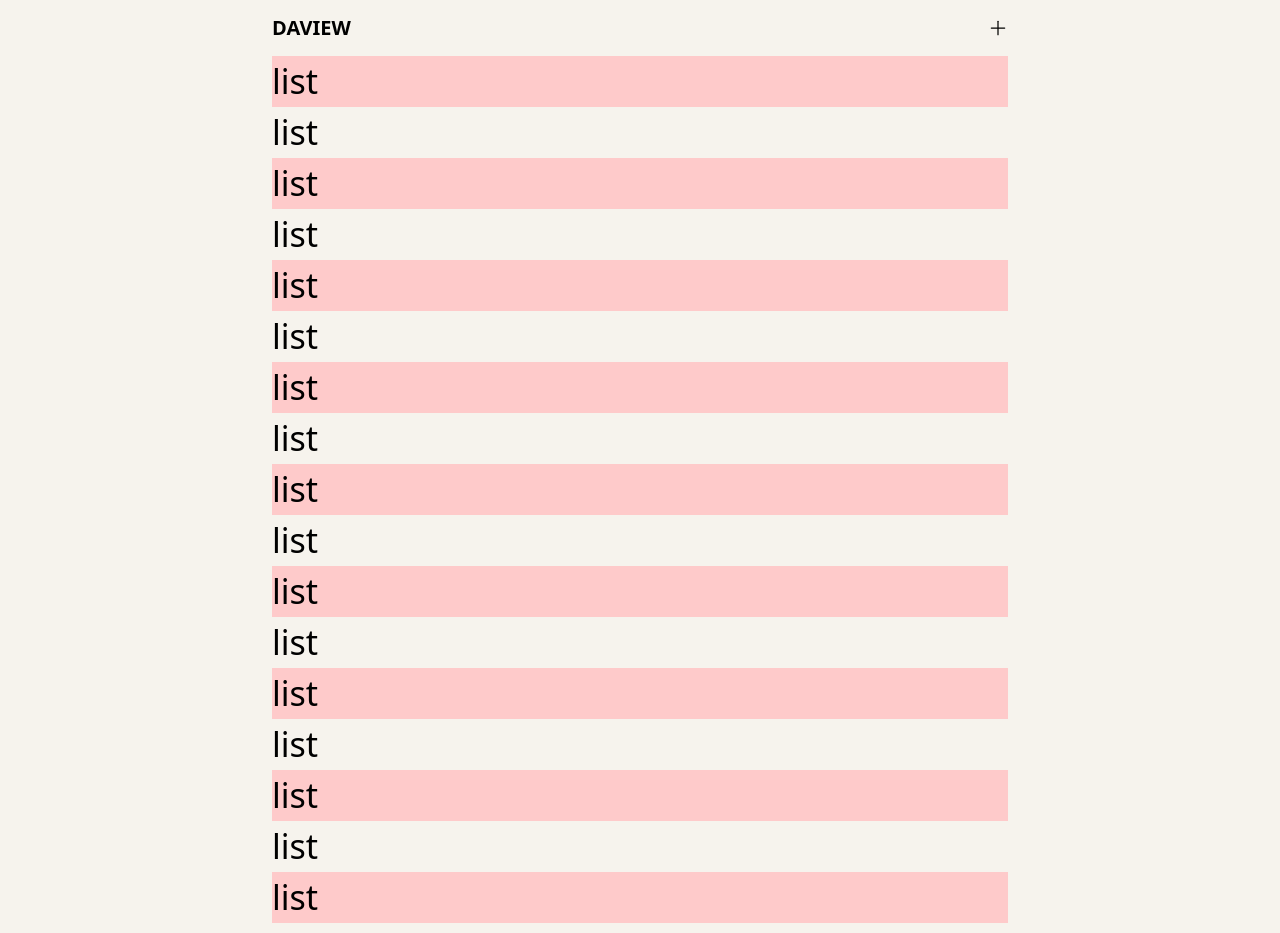
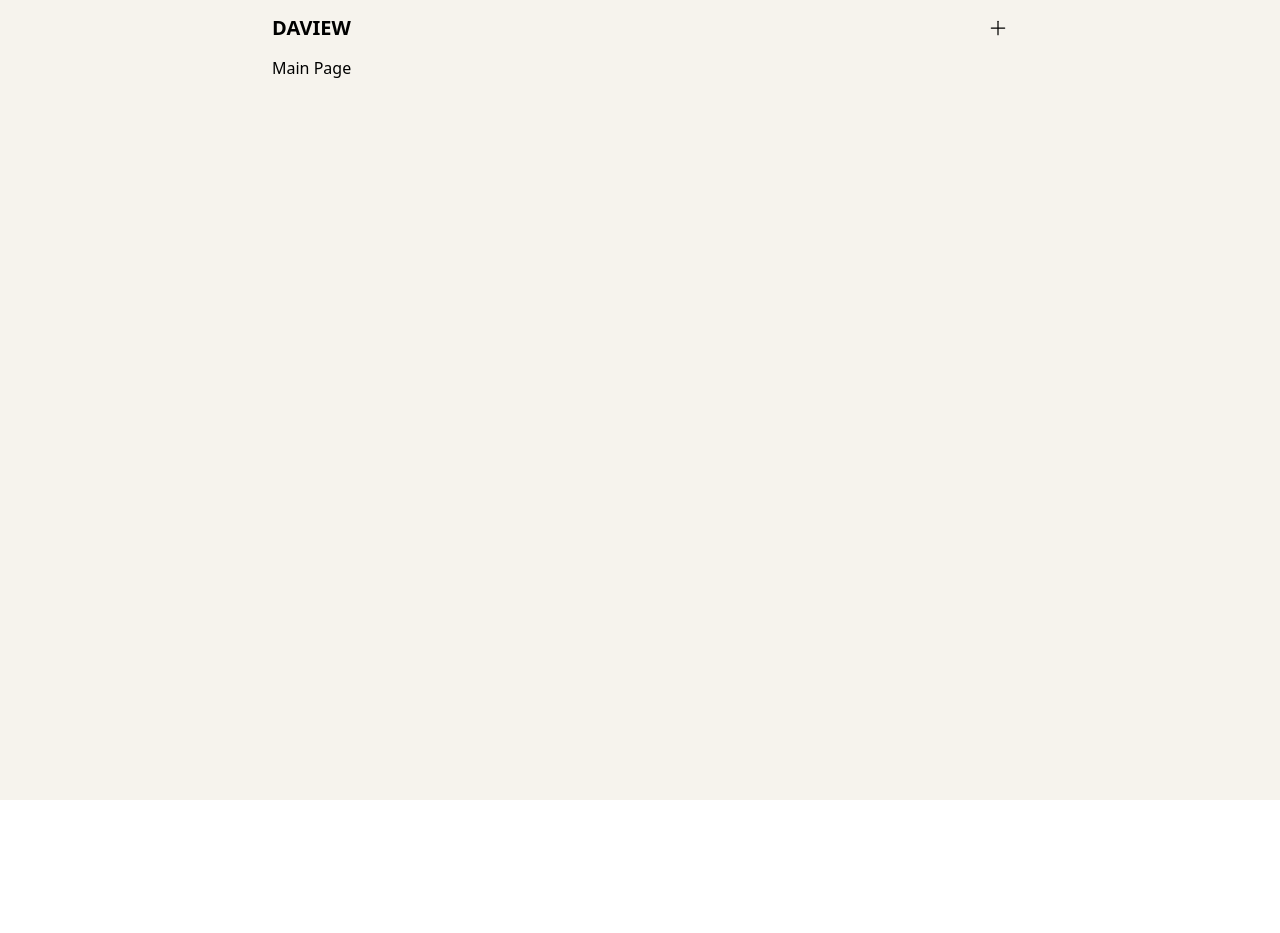
Before and after one commit to meetup-fe-next/daview-ui, a Next.js app: page / in a window 1280 px wide. Shown: the top 933 px of the page. After the commit the page ends 800 px from the top, so only its background shows below. Built offline with nearby package versions, Linux system fonts and the light colour scheme.

Commit message:
chore: 불필요한 코드 제거

```diff
--- a/app/page.tsx
+++ b/app/page.tsx
@@ -8,28 +8,7 @@ export default async function Home() {
         <Header />
       </PageLayout.TopFixed>
       <PageLayout.Contents>
-        {/* TODO: PR 머지할 때, QA용 코드 제거하기 */}
-        <ul>
-          <li className="bg-red-200 text-2xl">list</li>
-          <li className="text-2xl">list</li>
-          <li className="bg-red-200 text-2xl">list</li>
-          <li className="text-2xl">list</li>
-          <li className="bg-red-200 text-2xl">list</li>
-          <li className="text-2xl">list</li>
-          <li className="bg-red-200 text-2xl">list</li>
-          <li className="text-2xl">list</li>
-          <li className="bg-red-200 text-2xl">list</li>
-          <li className="text-2xl">list</li>
-          <li className="bg-red-200 text-2xl">list</li>
-          <li className="text-2xl">list</li>
-          <li className="bg-red-200 text-2xl">list</li>
-          <li className="text-2xl">list</li>
-          <li className="bg-red-200 text-2xl">list</li>
-          <li className="text-2xl">list</li>
-          <li className="bg-red-200 text-2xl">list</li>
-          <li className="text-2xl">list</li>
-          <li className="bg-red-200 text-2xl">list</li>
-        </ul>
+        <h1>Main Page</h1>
       </PageLayout.Contents>
     </>
   );
--- a/app/search/page.tsx
+++ b/app/search/page.tsx
@@ -10,7 +10,7 @@ export default async function Search() {
         <Input />
       </PageLayout.TopFixed>
       <PageLayout.Contents>
-        <h1>Searc hPage</h1>
+        <h1>Search Page</h1>
       </PageLayout.Contents>
     </>
   );
```
